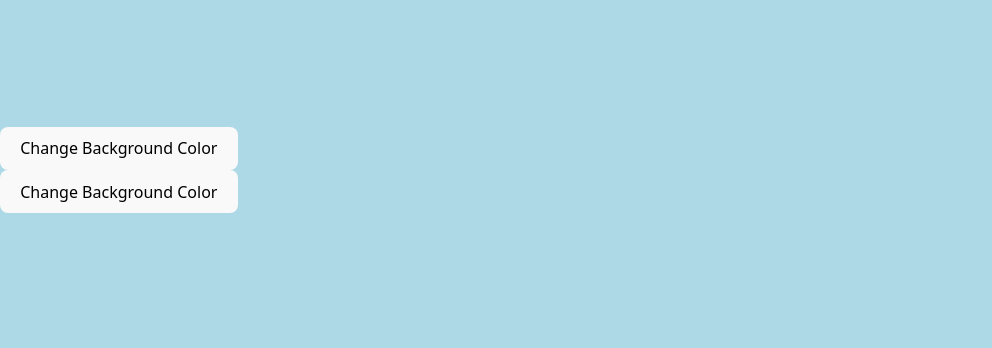
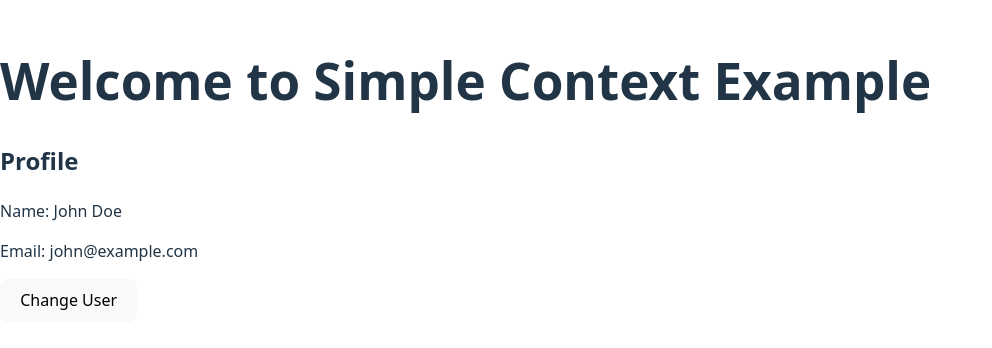
Before and after one commit to jvlcode/react-19-course, a React (Vite) app in the folder myapp/: page / in a window 1280 px wide. Shown: the part 230-578 px from the top of the page, without its empty margins (0-992 px from the left). Built offline with nearby package versions, Linux system fonts and the light colour scheme.

Commit message:
hooks: useContext
we share the user data to two components named dashboard and profile

```diff
--- a/myapp/src/App.jsx
+++ b/myapp/src/App.jsx
@@ -12,6 +12,7 @@ import UseStateExample from "./hooks/01-usestate/UseStateExample"
 import UseReducerExample from "./hooks/02-usereducer/UseReducer"
 import UseLayoutEffectExample from "./hooks/04-uselayouteffect/UseLayoutEffectExample"
 import UseEffectExample from "./hooks/04-uselayouteffect/UseEffectExample"
+import Dashboard from "./hooks/05-usecontext/Dashboard"
 // import GreetingClass from './core-concepts/02-components/GreetingClass';
 function App() {
 
@@ -28,10 +29,11 @@ function App() {
   // return <UseStateExample/>
   // return <UseEffectExample/>
   // return <UseReducerExample />
-  return  <>
-  <UseEffectExample/>
-  <UseLayoutEffectExample/>
-  </>
+  // return  <>
+  // <UseEffectExample/>
+  // <UseLayoutEffectExample/>
+  // </>
+  return <Dashboard />
 }
 
 export default App
--- /dev/null
+++ b/myapp/src/hooks/05-usecontext/Dashboard.jsx
@@ -0,0 +1,37 @@
+import React, { createContext, useState, useContext } from 'react';
+
+// Create a Context with a default value
+const UserContext = createContext(null);
+
+function Dashboard() {
+  // Create a simple state for user data
+  const [user, setUser] = useState({ name: 'John Doe', email: 'john@example.com' });
+
+  return (
+    // Provide the user data to the context
+    <UserContext.Provider value={user}>
+      <div>
+        <h1>Welcome to Simple Context Example</h1>
+        <Profile />
+        <button onClick={() => setUser({ name: 'Jane Doe', email: 'jane@example.com' })}>
+          Change User
+        </button>
+      </div>
+    </UserContext.Provider>
+  );
+}
+
+function Profile() {
+  // Consume the user data from the context
+  const user = useContext(UserContext);
+
+  return (
+    <div>
+      <h2>Profile</h2>
+      <p>Name: {user?.name}</p>
+      <p>Email: {user?.email}</p>
+    </div>
+  );
+}
+
+export default Dashboard;
```
